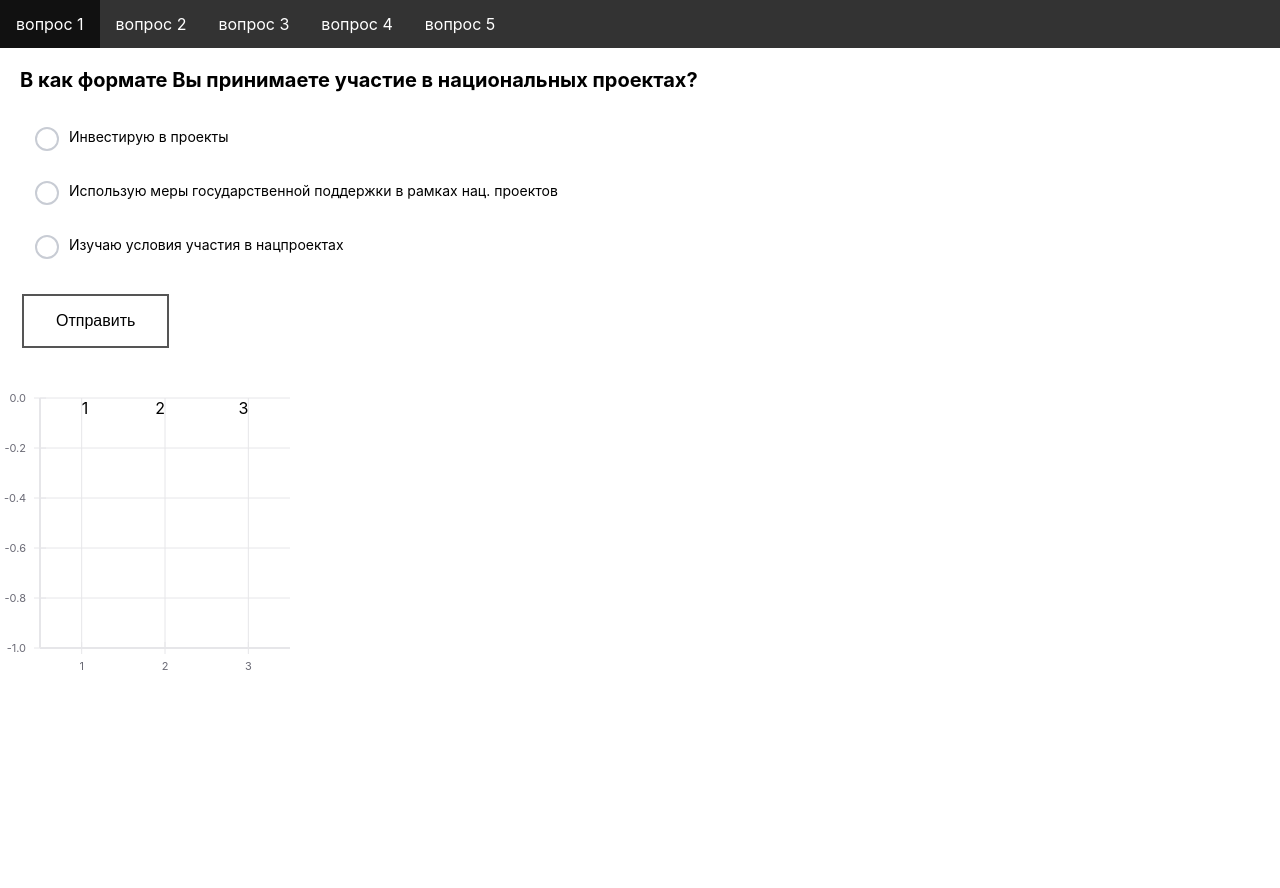
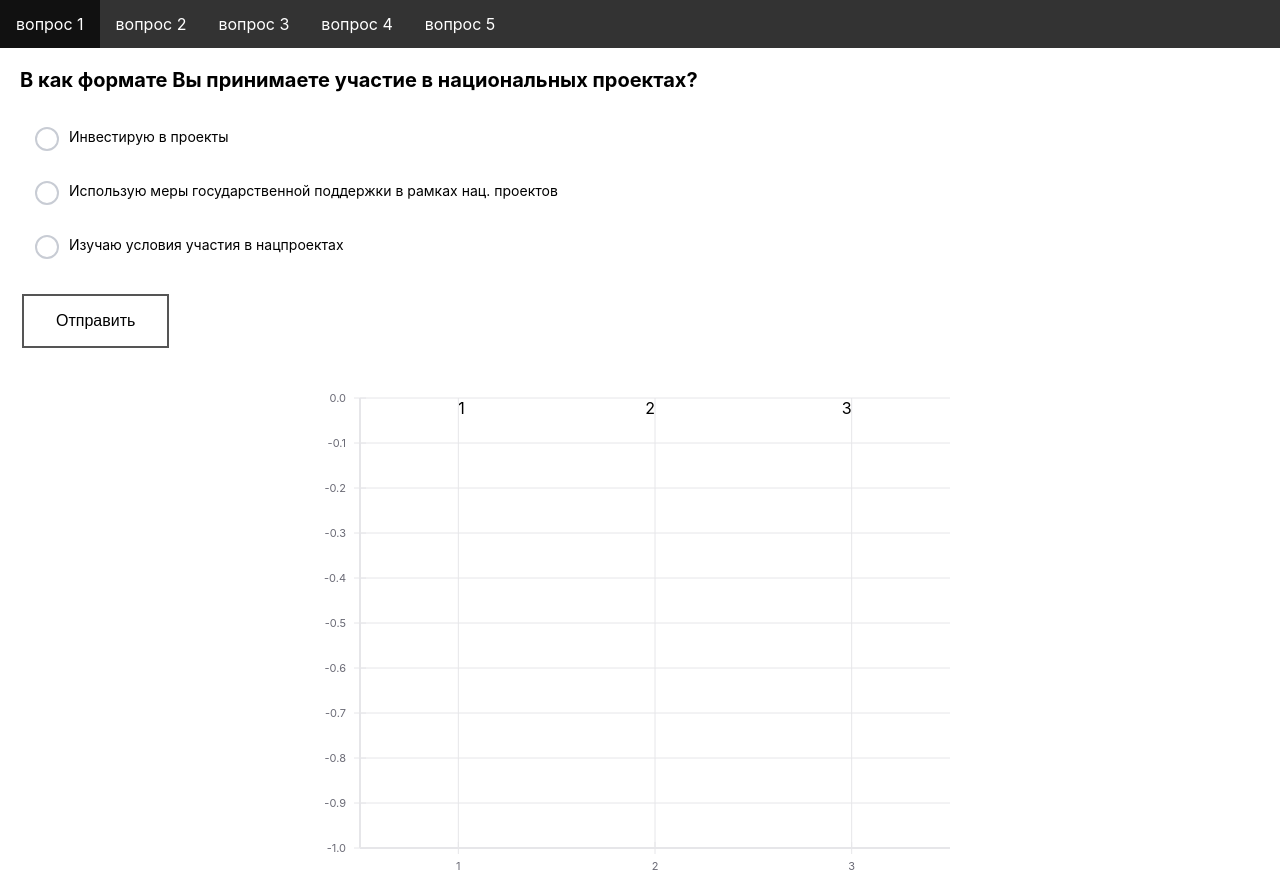
Before and after one commit to grishbar/quiz, a React (Create React App) app in the folder client/: page /question1 in a window 1280 px wide. Before the commit the page ends 800 px from the top, so only its background shows below. Built offline with nearby package versions, Linux system fonts and the light colour scheme; no server answers.

Commit message:
make diagramm adaptive

```diff
--- a/client/src/components/Diagram.js
+++ b/client/src/components/Diagram.js
@@ -26,8 +26,8 @@ export default class Example extends React.Component {
     const content = useCanvas ? 'TOGGLE TO SVG' : 'TOGGLE TO CANVAS';
     const BarSeries = useCanvas ? VerticalBarSeriesCanvas : VerticalBarSeries;
     return (
-      <div>
-        <XYPlot xType="ordinal" width={300} height={300} xDistance={100}>
+      <div className="diagramm">
+        <XYPlot xType="ordinal" width={Math.max(window.innerWidth/2, 300)} height={500} xDistance={100}>
           <VerticalGridLines />
           <HorizontalGridLines />
           <XAxis />
--- a/client/src/index.scss
+++ b/client/src/index.scss
@@ -191,3 +191,7 @@ input[type="radio"]:checked + .label:after {
   font-weight: bold;
   margin-top: 50px;
 }
+.diagramm {
+  display: flex;
+  justify-content: center;
+}
```
